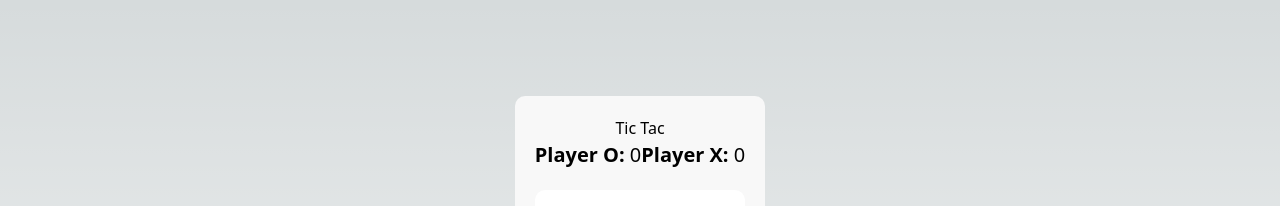
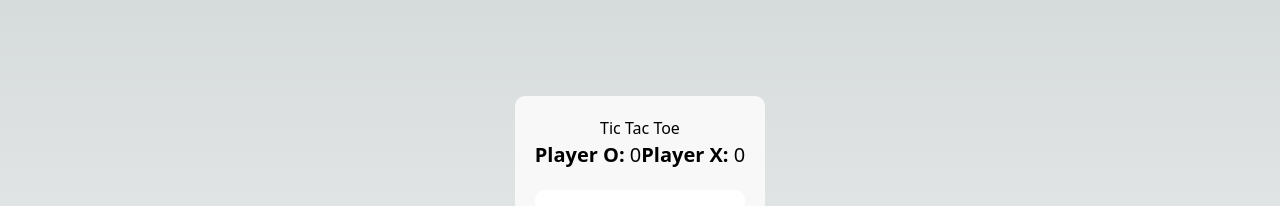
Before and after one commit to meetinai/tic-tac-toe, a Next.js app: page / in a window 1280 px wide. Shown: the top 206 px of the page. Built offline with nearby package versions, Linux system fonts and the light colour scheme.

Commit message:
Commit from Stub AI (#5)
Co-authored-by: meetinai <bot@codestub.ai>

```diff
--- a/components/TicTacToe.tsx
+++ b/components/TicTacToe.tsx
@@ -48,7 +48,7 @@ const TicTacToe = () => {
 
   return (
     <div className={styles.container}>
-      <h1 className={styles.title}>Tic Tac</h1>
+      <h1 className={styles.title}>Tic Tac Toe</h1>
       <div className={styles.scoreboard}>
         <div className={styles.score}>
           <span className={styles.player}>Player O:</span> <span className={styles.scoreValue}>{score.O}</span>
@@ -60,7 +60,7 @@ const TicTacToe = () => {
       <div className={styles.board}>
         {board.map((item, index) => (
           <div
-            className={`${styles.cell} ${item && styles[item]}`}
+            className={`${styles.cell} ${item && styles[item]} border-black border-2`}
             key={index}
             onClick={() => handleCellClick(index)}
           >
```
